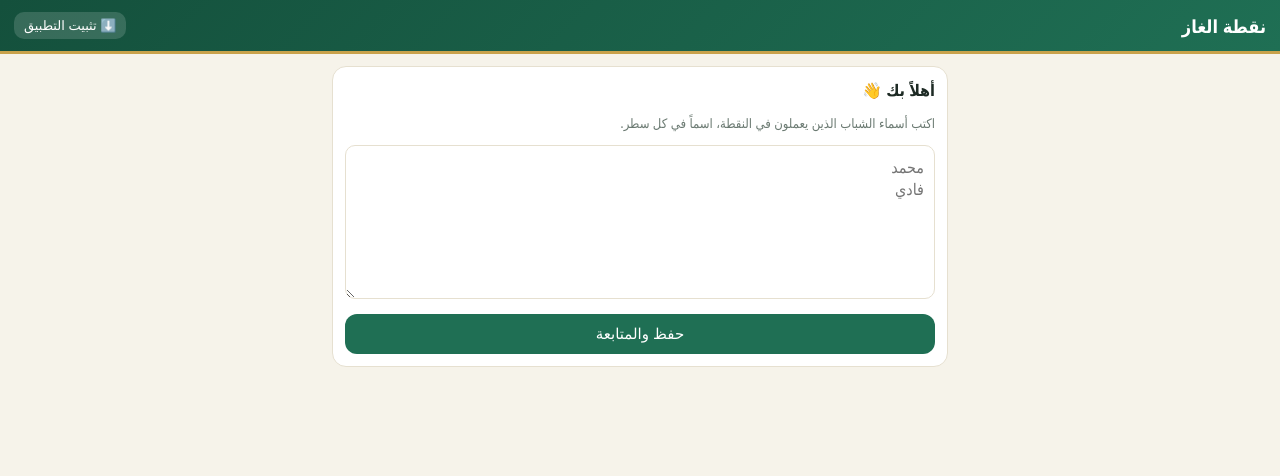
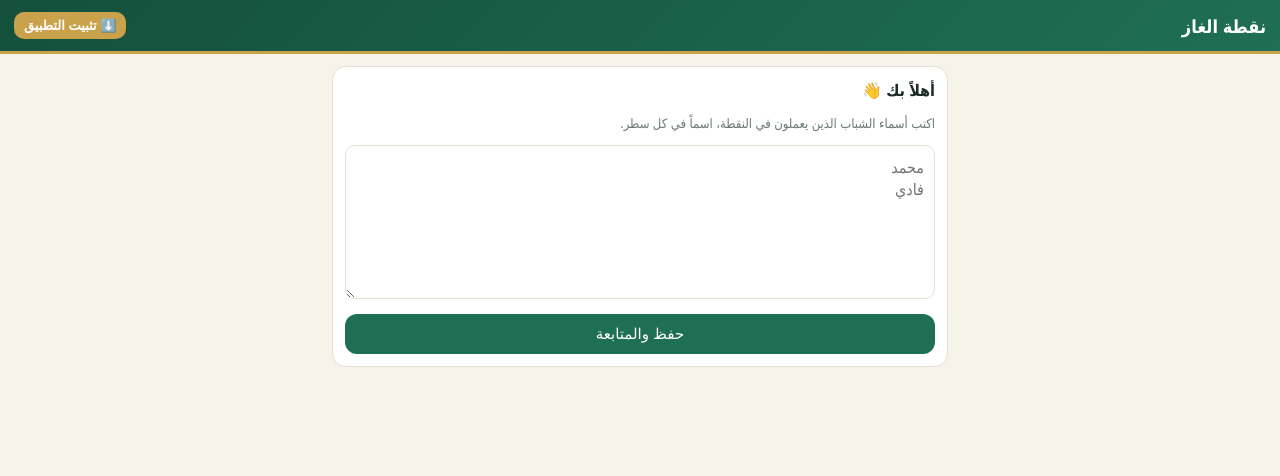
Before and after one commit to Rasheed-Matar/gas-app, a plain HTML site: page index.html in a window 1280 px wide. Drawn offline with Linux system fonts and the light colour scheme.

Commit message:
Style header and button elements in index.html
Style header and button elements in index.html

```diff
--- a/index.html
+++ b/index.html
@@ -14,6 +14,7 @@
 html,body{margin:0;background:var(--bg);color:var(--tx);font-family:system-ui,-apple-system,"Segoe UI",Tahoma,sans-serif;font-size:16px}
 header{position:sticky;top:0;z-index:5;background:linear-gradient(135deg,var(--g2),var(--g));color:#fff;padding:12px 14px;border-bottom:3px solid var(--gold);display:flex;align-items:center;gap:10px}
 header h1{font-size:18px;margin:0;flex:1}
+header #instBtn{background:var(--gold);color:#fff;font-weight:700}
 header button{background:rgba(255,255,255,.15);color:#fff;border:0;border-radius:10px;padding:6px 10px;font-size:13px}
 main{padding:12px 12px 96px;max-width:640px;margin:0 auto}
 nav{position:fixed;bottom:0;left:0;right:0;background:#fff;border-top:1px solid var(--ln);display:flex;padding-bottom:env(safe-area-inset-bottom);z-index:6}
```
